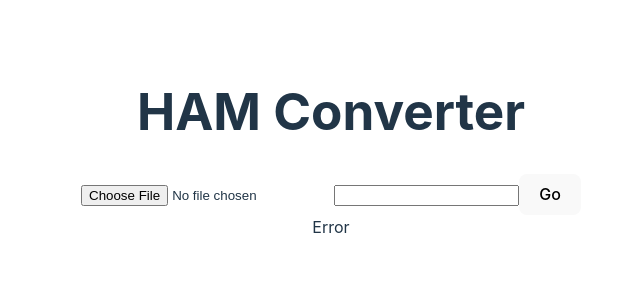
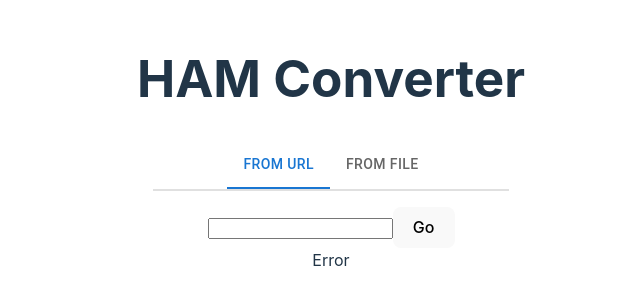
Before and after one commit to qualabs/cmaf-ham-ui, a React (Vite) app: page / in a window 1280 px wide. Shown: the part 256-560 px from the top of the page, without its empty margins (309-949 px from the left). Built offline with nearby package versions, Linux system fonts and the light colour scheme.

Commit message:
add tabs and protocol check

```diff
--- a/src/App.tsx
+++ b/src/App.tsx
@@ -1,9 +1,10 @@
 import { ChangeEvent, FormEvent, useState } from "react";
 import "./App.css";
 import HamDisplay from "./components/HamDisplay";
-import { ManifestInput } from "./components/ManifestInput";
+import { ManifestFileInput } from "./components/ManifestFileInput";
+import { ManifestUrlInput } from "./components/ManifestUrlInput";
 import { ThemeProvider, createTheme } from "@mui/material/styles";
-import { Container } from "@mui/material";
+import { Container, Tabs, Tab, Box } from "@mui/material";
 
 const theme = createTheme({
   /* palette: {
@@ -20,15 +21,18 @@ const theme = createTheme({
 
 export default function App() {
   let [manifest, setManifest] = useState<string | null>(null);
-  let [fileName, setFileName] = useState<Blob | null>(null);
+  let [file, setFile] = useState<Blob | null>(null);
+  let [protocol, setProtocol] = useState<string | null>(null);
   let [uri, setUri] = useState<string>("");
+  let [toggleMediaPlaylistInputs, setToggleMediaPlaylistInputs] = useState<boolean>(false);
+  const [ tabValue, setTabValue ] = useState(0);
 
   const onSubmit = async (form: FormEvent<HTMLFormElement>) => {
     form.preventDefault();
 
-    const handleFile = (fileName: Blob) => {
+    const handleFile = (file: Blob) => {
       const reader = new FileReader();
-      reader.readAsText(fileName, "UTF-8");
+      reader.readAsText(file, "UTF-8");
       reader.onloadend = (readerEvent: ProgressEvent<FileReader>) => {
         if (readerEvent?.target?.result) {
           setManifest(readerEvent.target.result.toString());
@@ -37,8 +41,6 @@ export default function App() {
     };
 
     if (uri) {
-      console.info("Uri");
-      //const getManifest = async (fileName: string) =>
       await fetch(uri)
         .then((r) => r.text())
         .then(setManifest)
@@ -46,9 +48,9 @@ export default function App() {
           console.error("Error while reading manifest", e);
           setManifest(null);
         });
-    } else if (fileName) {
-      console.info("File", fileName);
-      handleFile(fileName);
+    } else if (file) {
+      handleFile(file);
+
     } else {
       console.info("No input");
       setManifest(null);
@@ -56,36 +58,69 @@ export default function App() {
   };
 
   const onFile = (element: ChangeEvent<HTMLInputElement>) => {
-    console.log(element.target);
-    // setFileName(element.currentTarget.value);
-    console.info("Unimplemented: Get manifest from file system");
     if (element.target?.files) {
-      setFileName(element.target.files[0]);
+      setFile(element.target.files[0]);
+      let manifest_protocol = getProtocol(element.target.files[0].name)
+      setProtocol(manifest_protocol);
+      if(manifest_protocol == "hls"){
+        setToggleMediaPlaylistInputs(true);
+      }
     } else {
-      setFileName(null);
+      setFile(null);
     }
   };
 
   const onUri = async (element: FormEvent<HTMLInputElement>) => {
     setUri(element.currentTarget.value);
+    setProtocol(getProtocol(element.currentTarget.value));
   };
 
+  const getProtocol = (string: string) => {
+    //const mpdRegex = /.*\.mpd$/
+    const m3u8Regex = /.*\.m3u8$/
+    if (m3u8Regex.test(string)) {
+      return 'hls'
+    } else {
+      return 'dash'
+    }
+  }
+
   let display =
-    manifest !== null ? (
-      <HamDisplay manifest={manifest}></HamDisplay>
+    manifest !== null && protocol !== null ? (
+      <HamDisplay manifest={manifest} protocol={protocol}></HamDisplay>
     ) : (
       <div>Error</div>
     );
+
+    const handleTabChange = (event: React.SyntheticEvent, newValue: number) => {
+      setTabValue(newValue);
+    };
+
 
   return (
     <ThemeProvider theme={theme}>
       <Container>
         <h1>HAM Converter</h1>
-        <ManifestInput
-          onSubmit={onSubmit}
-          onUri={onUri}
-          onFile={onFile}
-        ></ManifestInput>
+        <Box sx={{ borderBottom: 2, borderColor: 'divider', m:2 }}>
+          <Tabs value={tabValue} onChange={handleTabChange} centered>
+            <Tab label="From URL" id={"tab-text"} />
+            <Tab label="From File" id={"tab-text"}  />
+          </Tabs>
+        </Box>
+        { tabValue == 0 &&
+          <ManifestUrlInput
+            onSubmit={onSubmit}
+            onUri={onUri}
+            toggleMediaPlaylistInputs={toggleMediaPlaylistInputs}
+          ></ManifestUrlInput>
+        }
+        { tabValue == 1 &&
+          <ManifestFileInput
+            onSubmit={onSubmit}
+            onFile={onFile}
+            toggleMediaPlaylistInputs={toggleMediaPlaylistInputs}
+          ></ManifestFileInput>
+        }
         {display}
       </Container>
     </ThemeProvider>
--- a/src/components/HamDisplay.tsx
+++ b/src/components/HamDisplay.tsx
@@ -3,7 +3,7 @@ import * as Ham from "@svta/common-media-library";
 import Presentation from "./ham/Presentation";
 import { Container } from "@mui/material";
 
-export const HamDisplay = ({ manifest }: { manifest: string }) => {
+export const HamDisplay = ({ manifest, protocol }: { manifest: string, protocol: string }) => {
   const [presentation, setPresentation] = useState<Ham.Presentation | null>(
     null
   );
@@ -11,13 +11,20 @@ export const HamDisplay = ({ manifest }: { manifest: string }) => {
   useEffect(() => {
     const mapManifest = async function (manifest: string) {
       console.log(manifest);
-      //TODO: check if dash or hls
-      return Ham.mpdToHam(manifest)
-        .then(setPresentation)
-        .catch((e) => {
-          console.error("Erorr while parsing manifest", e);
-        });
+      console.log(protocol);
+      if (protocol == "dash"){
+        return Ham.mpdToHam(manifest)
+          .then(setPresentation)
+          .catch((e) => {
+            console.error("Erorr while parsing manifest", e);
+          }
+        );
+      }
+      if(protocol == "hsl"){
+        //hlsToHam
+      }
     };
+
     mapManifest(manifest);
   }, [manifest]);
 
--- a/src/components/ManifestInput.tsx
+++ b/src/components/ManifestFileInput.tsx
@@ -1,16 +1,15 @@
-export const ManifestInput = ({
+export const ManifestFileInput = ({
   onSubmit,
   onFile,
-  onUri,
+  toggleMediaPlaylistInputs
 }: {
   onSubmit: React.FormEventHandler<HTMLFormElement>;
   onFile: React.FormEventHandler<HTMLInputElement>;
-  onUri: React.FormEventHandler<HTMLInputElement>;
+  toggleMediaPlaylistInputs: boolean;
 }) => {
   return (
     <form onSubmit={onSubmit}>
       <input type="file" onInput={onFile} />
-      <input type="uri" onInput={onUri} />
       <button type="submit">Go</button>
     </form>
   );
--- /dev/null
+++ b/src/components/ManifestUrlInput.tsx
@@ -0,0 +1,16 @@
+export const ManifestUrlInput = ({
+  onSubmit,
+  onUri,
+  toggleMediaPlaylistInputs
+}: {
+  onSubmit: React.FormEventHandler<HTMLFormElement>;
+  onUri: React.FormEventHandler<HTMLInputElement>;
+  toggleMediaPlaylistInputs: boolean;
+}) => {
+  return (
+    <form onSubmit={onSubmit}>
+      <input type="uri" onInput={onUri} />
+      <button type="submit">Go</button>
+    </form>
+  );
+};
```
